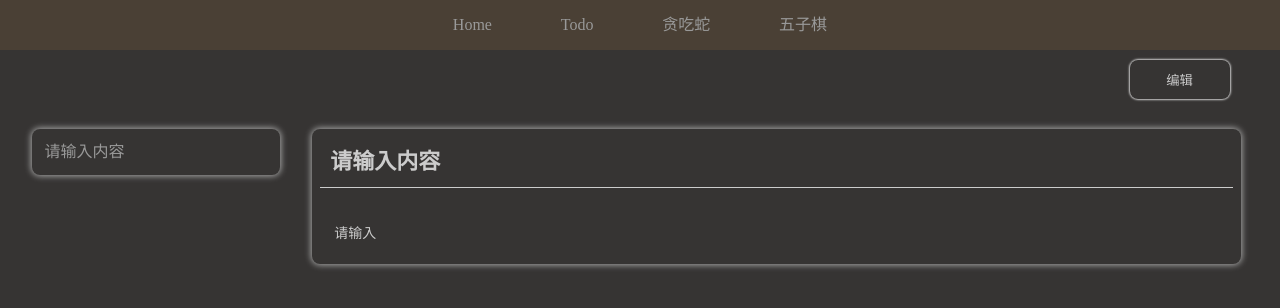
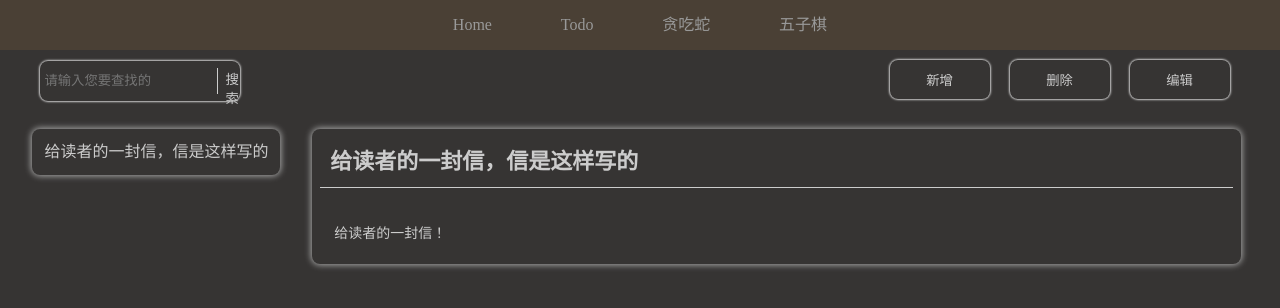
Before and after one commit to gssggssg/projects, a React (Create React App) app: page /todo in a window 1280 px wide. Shown: the top 308 px of the page. Built offline with nearby package versions, Linux system fonts and the light colour scheme.

Commit message:
feat-Add delete check change function

```diff
--- /dev/null
+++ b/src/methods/UUID.ts
@@ -0,0 +1,12 @@
+/**
+ * guid 生成 Universally Unique IDentifier（通用唯一识别码）的算法函数
+ * @return UUID
+ */
+const guid = () => {
+  function s4() {
+    return (((1 + Math.random()) * 0x10000) | 0).toString(16).substring(1);
+  }
+  return (s4() + s4() + "-" + s4() + "-" + s4() +
+    "-" + s4() + "-" + s4() + s4() + s4());
+};
+export default guid;
--- a/src/pages/Todo/Buttons/index.scss
+++ b/src/pages/Todo/Buttons/index.scss
@@ -6,23 +6,79 @@
   display: flex;
   flex-direction: row;
   flex-wrap: wrap;
-  justify-content: flex-end;
-  button{
-    background-color: #363433;
+  justify-content: space-between;
+  align-items: baseline;
+  align-content: center;
+
+  .search{
+    width: 200px;
+    border-radius: 8px;
+    height: 40px;
+    line-height: 40px;
+    display: flex;
+    justify-content: space-evenly;
     box-shadow: 0 0 2px 1px #ccc;
-    width: 100px;
-    margin: 10px;
-    border-radius: 8px;
-    cursor: pointer;
-  }
-  button:hover{
-    background-color: #444241;
-    box-shadow: 0 0 2px 1px #ccc;
-  }
-  button,button:focus{
-    outline: none;
-    border: none;
-    padding: 10px;
-    color: #ccc;
+    padding: 4px;
+    position: relative;
+
+    &:hover{
+      box-shadow: 0 0 6px 1px #ccc;
+    }
+
+    button{
+      padding: 4px;
+      cursor: pointer;
+      position: relative;
+    }
+
+    button::before{
+      content: "";
+      width: 1px;
+      height: 26px;
+      position: absolute;
+      top: 0;
+      bottom: 0;
+      left: -4px;
+      margin: auto;
+      background-color: #ccc;
+    }
+
+    button,input,button:focus,input:focus,button:active {
+      color: #ccc;
+      outline: none;
+      background: none;
+      border: none;
+    }
+
+    .dropDown{
+      position: absolute;
+      left: 10px;
+      top: 40px;
+      z-index: 999;
+      min-height: 30px;
+      background-color: #ccc;
+      border-bottom-left-radius: 8px;
+      border-bottom-right-radius: 8px;
+
+      ul{
+        background-color: #363433;
+        box-shadow: 0 0 6px 1px #ccc;
+        padding: 6px;
+        overflow: hidden;
+        li{
+          background: transparent;
+          color: #ccc;
+        }
+      }
+
+      .defaultDrop{
+        text-align: center;
+        line-height: 30px;
+        background: transparent;
+        color: #ccc;
+      }
+
+    }
+
   }
 }
--- a/src/pages/Todo/Buttons/index.tsx
+++ b/src/pages/Todo/Buttons/index.tsx
@@ -1,11 +1,13 @@
 // import * as React from "react";
-import React, { } from 'react';
+import React, { useState } from 'react';
 import { connect } from "react-redux";
 import Button from "../../../components/Button";
+import Prompt from "./prompt";
 import "./index.scss";
 
 interface Props {
   dispatch: any,
+  data: any,
   isEdit: boolean,
   currentData: {
     [index: number]: {
@@ -17,23 +19,103 @@ interface Props {
 };
 
 const Buttons = (props: Props): JSX.Element => {
-  const { isEdit, currentData } = props;
+  const { isEdit, currentData, data } = props;
+  const [show, setShow] = useState(false);
+  const [dropDown, setDropDown] = useState([]);
+  const [dropShow, setDropShow] = useState(false);
+
+  // 编辑
   const edit = (): void => {
     props.dispatch({
       type: "todo/updata",
       payload: { isEdit: false },
     });
   };
+  // 保存
   const save = (): void => {
     props.dispatch({
       type: "todo/saveData",
       payload: { currentData },
     });
   };
+  // 增加
+  const addData = (): void => {
+    props.dispatch({
+      type: "todo/addData",
+      payload: { currentData },
+    });
+    edit();
+  };
+  // 删除
+  const deleteData = (): void => {
+    setShow(true);
+  };
+
+  const confirm = (): void => {
+    props.dispatch({
+      type: "todo/deleteData",
+      payload: { currentData },
+    });
+    setShow(false);
+  };
+
+  const cancel = (): void => {
+    setShow(false);
+  };
+
+  const search = (e: any): void => {
+    const aaa = data.filter((item: { title: string }) => {
+      const aa = item.title.search(new RegExp(`${e.target.value}`, "gi"));
+      return aa >= 0 && true;
+    });
+    setDropDown(aaa);
+  };
+
+  const dropDownShow = () => {
+    setDropShow(true);
+  };
+
+  const nihaoya = (e: any) => {
+    props.dispatch({
+      type: "todo/updata",
+      payload: { currentData: e, isEdit: false },
+    });
+    setDropShow(false);
+  };
+
+  console.log(dropDown);
+
   return (
     <div className='buttons'>
-      {isEdit && <Button disabled={false} onClick={edit} text={"编辑"} />}
-      {!isEdit && <Button disabled={false} onClick={save} text={"保存"} />}
+      {/* <div className='search' onFocus={dropDownShow} onBlur={dropDownShowFalse}> */}
+      <div className='search' onFocus={dropDownShow}>
+        <input placeholder='请输入您要查找的' onInput={search} />
+        <button onClick={search}>搜索</button>
+        {
+          dropShow && <div className='dropDown'>
+            <ul>
+              {
+                dropDown.length > 0 ?
+                  dropDown?.map((item: { title: string, id: string, value: string }): JSX.Element => {
+                    return (<li key={item.id} onClick={() => nihaoya(item)}>
+                      <span>{item.title}</span>
+                    </li>);
+                  }) :
+                  <div className='defaultDrop'>
+                    <span>暂无内容</span>
+                  </div>
+              }
+            </ul>
+          </div>
+        }
+      </div>
+      <div>
+        <Button onClick={addData} text={"新增"} />
+        <Button onClick={deleteData} text={"删除"} />
+        <Prompt confirm={confirm} cancel={cancel} show={show} />
+        {isEdit && <Button onClick={edit} text={"编辑"} />}
+        {!isEdit && <Button onClick={save} text={"保存"} />}
+      </div>
     </div>
   );
 };
@@ -42,6 +124,7 @@ const mapStateToProps = (state: { todo: any }) => ({
   todo: state.todo,
   isEdit: state.todo.isEdit,
   currentData: state.todo.currentData,
+  data: state.todo.data,
 });
 
 export default connect(mapStateToProps)(Buttons);
--- /dev/null
+++ b/src/pages/Todo/Buttons/prompt.scss
@@ -0,0 +1,58 @@
+.gssgPrompt{
+
+  .gssgPromptContent{
+    position: absolute;
+    width: 300px;
+    height: 200px;
+    top: 0;
+    bottom: 0;
+    left: 0;
+    right: 0;
+    margin: auto;
+    box-shadow: 0 0 4px 1px #aaa;
+    border-radius: 8px;
+    background-color: #363433;
+    z-index: 999999;
+
+    .gssgPromptButton{
+      width: 100%;
+      height: 50px;
+      position: absolute;
+      bottom: 20;
+      left: 0;
+      right: 0;
+      margin: auto;
+      overflow: hidden;
+      display: flex;
+      justify-content: space-around;
+      align-content: space-around;
+      flex-direction: row;
+    }
+
+    .gssgPromptText{
+      text-align: center;
+      line-height: 130px;
+      color: #ccc;
+    }
+
+    button{
+      padding: 0;
+    }
+
+  }
+
+  .gssgPromptMask{
+    position: fixed;
+    z-index: 9999;
+    top: 0;
+    left: 0;
+    width: 100%;
+    height: 100%;
+    background-color: rgba(177, 177, 177, 0.68);
+  }
+
+}
+
+.falseshow{
+  display: none;
+}
--- /dev/null
+++ b/src/pages/Todo/Buttons/prompt.tsx
@@ -0,0 +1,33 @@
+// import * as React from "react";
+import React, { } from 'react';
+import { connect } from "react-redux";
+import Button from "../../../components/Button";
+import "./prompt.scss";
+
+interface Props {
+  show?: boolean;
+  confirm?: any;
+  cancel?: any;
+};
+
+const Prompt = (props: Props): JSX.Element => {
+  const { confirm, cancel, show } = props;
+  return (
+    <>
+      <div className={`gssgPrompt ${show}show`}>
+        <div className='gssgPromptMask'></div>
+        <div className='gssgPromptContent'>
+          <div className='gssgPromptText'>
+            <p>确定要删除吗？</p>
+          </div>
+          <div className='gssgPromptButton'>
+            <Button text="确定" onClick={confirm} />
+            <Button text="取消" onClick={cancel} />
+          </div>
+        </div>
+      </div>
+    </>
+  );
+};
+
+export default connect()(Prompt);
--- a/src/pages/Todo/InputBox/index.scss
+++ b/src/pages/Todo/InputBox/index.scss
@@ -41,6 +41,7 @@
       width: 100%;
       height: 100%;
       padding: 12px;
+      min-height: 48px;
     }
   }
   pre,textarea{
--- a/src/pages/Todo/InputBox/index.tsx
+++ b/src/pages/Todo/InputBox/index.tsx
@@ -16,6 +16,7 @@ interface Props {
 
 const InputBox = (props: Props): JSX.Element => {
   const { isEdit, currentData } = props;
+  console.log(currentData);
   const { value, title, id } = currentData;
   const oninput = (event: any): void => {
     const parameter: any = {
@@ -24,7 +25,7 @@ const InputBox = (props: Props): JSX.Element => {
       value: event.target.localName === "textarea" ? event.target.value : value,
     };
     props.dispatch({
-      type: "todo/adddata",
+      type: "todo/changeData",
       payload: parameter,
     });
   };
--- a/src/pages/Todo/ItemList/index.scss
+++ b/src/pages/Todo/ItemList/index.scss
@@ -16,7 +16,7 @@ li:hover{
   background-color: #444241;
   border-radius: 4px;
 
-  a{
+  span{
     color: #ddd;
   }
 }
--- a/src/pages/Todo/ItemList/index.tsx
+++ b/src/pages/Todo/ItemList/index.tsx
@@ -10,17 +10,22 @@ interface Props {
 
 const ItemList = (props: Props): JSX.Element => {
   const { todoData } = props;
-  const dianji = (e: any): void => {
-    // console.log(e.target);
+  const switchMatter = (value: { title: string; id: string; value: string }):
+    void => {
+    props.dispatch({
+      type: "todo/updata",
+      payload: { data: todoData, isEdit: true, currentData: value },
+    });
   };
   return (
     <div>
       <ul>
         {
           todoData?.map(
-              (item: { title: string }, index: number): JSX.Element => {
-                return (<li key={index}>
-                  <a onClick={dianji}>{item.title}</a>
+              (item: { title: string, id: string, value: string }):
+                JSX.Element => {
+                return (<li key={item.id} onClick={() => switchMatter(item)}>
+                  <span>{item.title}</span>
                 </li>);
               },
           )
--- a/src/store/todo.ts
+++ b/src/store/todo.ts
@@ -1,5 +1,5 @@
 import { createSlice } from "@reduxjs/toolkit";
-
+import guid from "../methods/UUID";
 export interface todoDataType {
   [x: string]: any;
   [index: number]: {
@@ -16,7 +16,7 @@ export interface todoType {
 
 const todoData: todoDataType =
   JSON.parse(localStorage.getItem('todoData') as string) ||
-  [{ id: 1, value: "请输入", title: "请输入内容" }];
+  [{ id: 1, value: "给读者的一封信！", title: "给读者的一封信，信是这样写的" }];
 
 const states: todoType = {
   data: todoData,
@@ -28,21 +28,46 @@ export const todo = createSlice({
   name: "todo",
   initialState: states,
   reducers: {
-    adddata: (state, { payload }) => {
+    changeData: (state, { payload }) => {
       return { ...state, currentData: payload };
     },
+    // 保存
     saveData: (state, { payload }) => {
+      let exist = true;
       const data = todoData.map((item: todoDataType[0]): todoDataType => {
-        if (item.id === payload.currentData.id) return payload.currentData;
+        if (item.id === payload.currentData.id) {
+          exist = false;
+          return payload.currentData;
+        }
         return item;
       });
+      exist && data.unshift(payload.currentData);
       localStorage.setItem('todoData', JSON.stringify(data));
+      JSON.parse(localStorage.getItem('todoData') as string);
+      location.reload();
+      return { ...state, data };
+    },
+    // 新增
+    addData: (state, { }) => {
+      const uuId = guid();
+      return { ...state, currentData: { id: uuId, value: "", title: "" } };
+    },
+    // 删除
+    deleteData: (state, { payload }) => {
+      const data = todoData.filter((item: todoDataType[0]) => {
+        return item.id !== payload.currentData.id;
+      });
+      localStorage.setItem('todoData', JSON.stringify(data));
+      JSON.parse(localStorage.getItem('todoData') as string);
+      location.reload();
       return { ...state, data };
     },
     updata: (state, { payload }) => {
+      console.log(payload);
       return { ...state, ...payload };
     },
   },
 });
 
+// localStorage.clear();
 export default todo.reducer;
```
